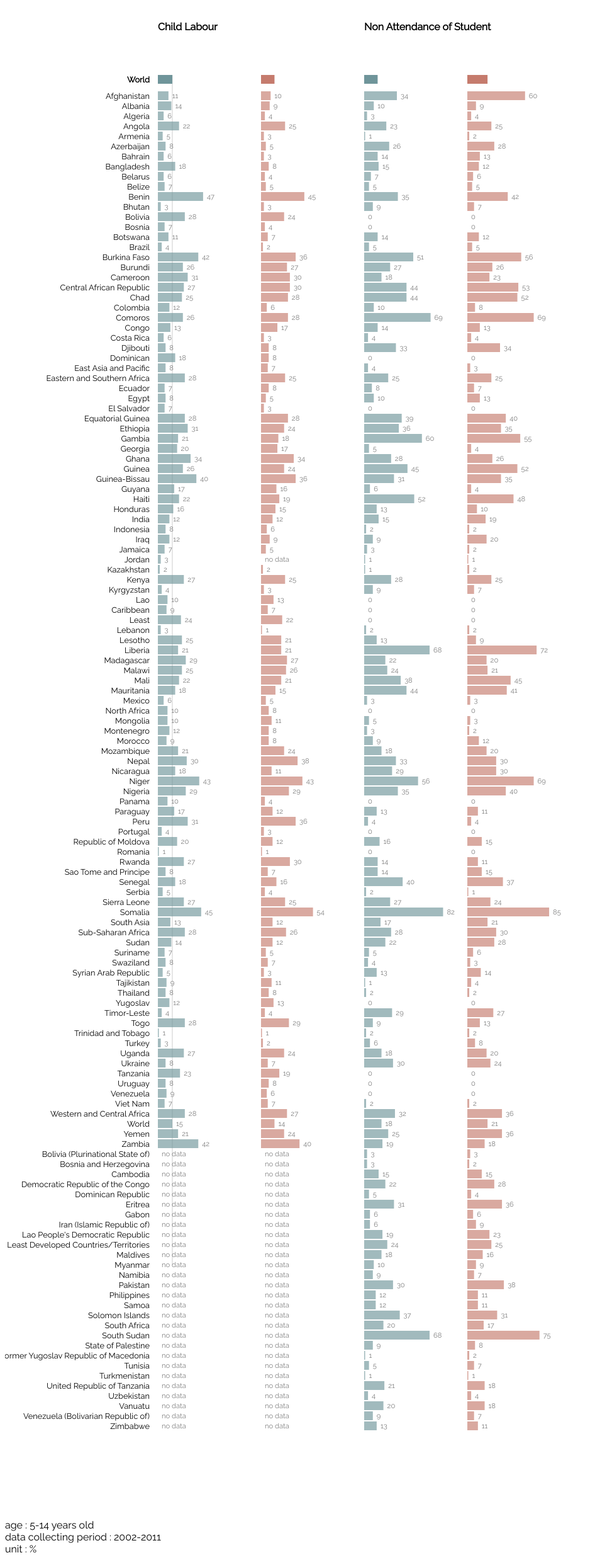
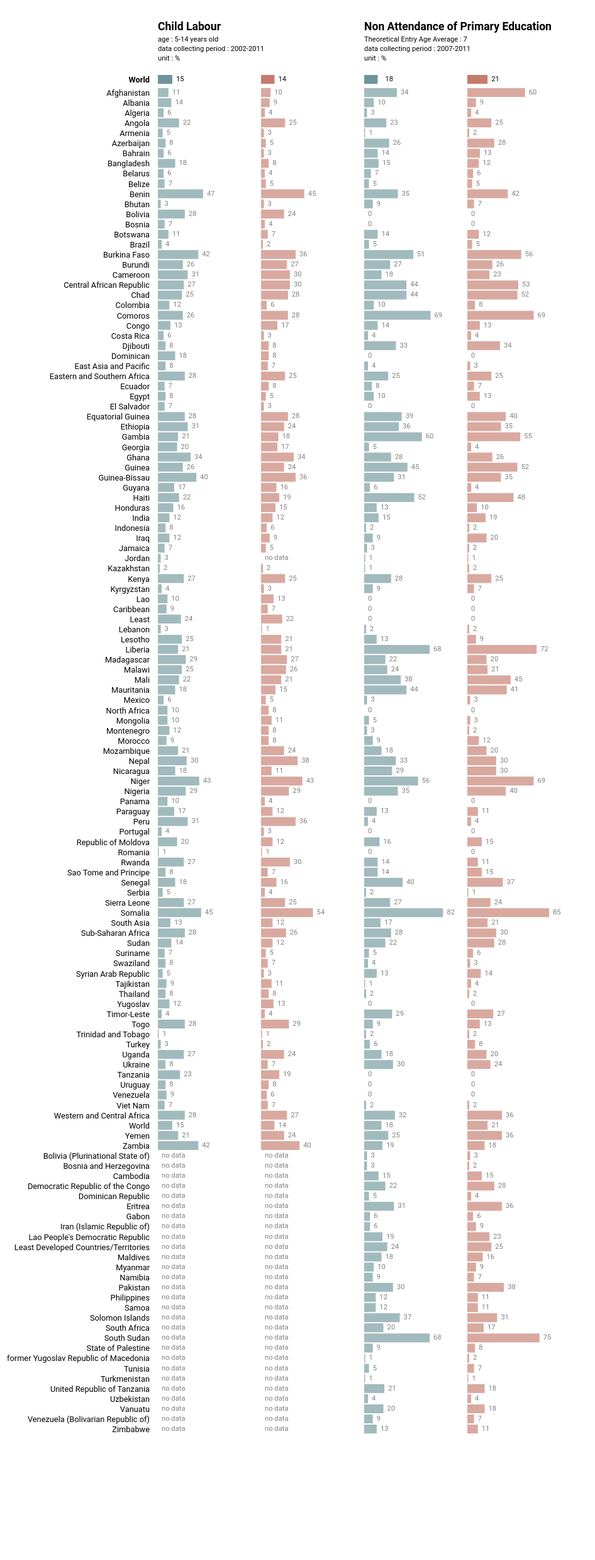
Before and after one commit to kimjihee/kimjihee.github.io, a Jekyll site: the page ChildLabour.html, which Jekyll copies as it is, in a window 1280 px wide. Shown: the whole page at 63% size, without its empty margins (0-946 px from the left). Built offline with Jekyll 4.4.1, drawn with Linux system fonts in a browser that asks for light colours; some web fonts are replaced; after the commit the page ends 2420 px from its top, so only the background shows below that.

Commit message:
modification

```diff
--- a/ChildLabour.html
+++ b/ChildLabour.html
@@ -6,23 +6,32 @@
     <title>Child labour</title>
     <style>
         @import url(http://fonts.googleapis.com/earlyaccess/nanumgothiccoding.css);
-        body{font-family: 'Raleway', sans-serif;}
+        body{font-family: 'Roboto', sans-serif;}
         #chart {
            position:
                  }
 
 
     </style>
-    <link href='https://fonts.googleapis.com/css?family=Raleway' rel='stylesheet' type='text/css'>
+    <link href='https://fonts.googleapis.com/css?family=Source+Sans+Pro' rel='stylesheet' type='text/css'>
     <script src="d3.min.js" type="text/javascript"></script>
 </head>
 
 <body>
     <svg id="chart" height="2400" width="900">
-        <line x1='265.95' y1="111" x2='265.95' y2="2000" style="stroke:black; stroke-width:0.2; z-index:200"/>
+    <text x="243" y="58" style="font-size:0.7rem;">age : 5-14 years old
+    <tspan x="243" y="73" style="font-size:0.7rem;">data collecting period : 2002-2011</tspan>
+    <tspan x="243" y="88" style="font-size:0.7rem;">unit : %</tspan>
+  </text>
+
+    <text x="571" y="58" style="font-size:0.7rem;">Theoretical Entry Age Average : 7
+    <tspan x="571" y="73" style="font-size:0.7rem;">data collecting period : 2007-2011</tspan>
+    <tspan x="571" y="88" style="font-size:0.7rem;">unit : %</tspan>
+  </text>
+
+
     </svg>
-    <div class ="h3Labour">age : 5-14 years old <br> data collecting period : 2002-2011 <br>unit : % </div>
-    <div class ="h3Edu"></div>
+
     <script>
         var dataSet = [];
         // labour data
@@ -108,8 +117,7 @@
 //                .range([0, columnBand.rangeBand()]); 이렇게 스케일도 사실은 해줘야 하는것
             var yBand = d3.scale.ordinal()
                 .domain(d3.range(dataSet.length))
-                .rangeRoundBands([0, Height - MARGIN.TOP - MARGIN.BOTTOM], 0.12, 4.2);
-
+                .rangeBands([0, Height - MARGIN.TOP - MARGIN.BOTTOM], 0.12, 8.2);
 
             var columnSel = d3.select('#chart').selectAll('g.column').data(columnBand.domain());
 
@@ -167,7 +175,7 @@
 //---------------------------------------h2------------------------------------------------
 
 
-                var themeName = ['Child Labour','','Non Attendance of Student']
+                var themeName = ['Child Labour','','Non Attendance of Primary Education']
 
 
                 var themeSel = d3.select('#chart').selectAll('text.theme').data(columnBand.domain());
@@ -181,7 +189,7 @@
                     return 'translate(' + columnBand(d) + ', '+40+' )';
                 })
                 .attr('text-anchor', 'start')
-                .attr('font-size','1rem')
+                .attr('font-size','1.1rem')
                 .attr('font-weight','bold')
                 .attr('fill', 'black')
                 .text(function(d, i) {return themeName[i];})
@@ -289,19 +297,62 @@
             .attr('fill', '#c57b6d')
             ;
 
+//-----------------------------------------averageText---------------------------------------
 
-//-----------------------------------------averageText----------------------------------------
-//
-//       d3.select('g.column.ml')
-//           .selectAll('text')
-//           .append('text')
-//           .attr('x', 240)
-//           .attr('y', 111)
-//            .attr('fill','grey')
-//            .attr('font-size','0.7rem')
-//            .text("15");
-//
-//
+        var mlWorldText = d3.select('g.column.ml').selectAll('text.world').data(average);
+        mlWorldText.enter()
+            .append('text')
+            .attr('alignment-baseline', 'text-before-edge')
+            .attr('class', 'world');
+        mlWorldText.exit()
+            .remove();
+        mlWorldText
+            .attr('x', function(d) {return (d.ml*0.01) * columnBand.rangeBand() + 6;})
+            .attr('y', 121-10)
+            .attr('font-size','0.7rem')
+            .text(function(d) {return d.ml;});
+
+
+        var flWorldText = d3.select('g.column.fl').selectAll('text.world').data(average);
+
+            flWorldText.enter()
+            .append('text')
+            .attr('class','world')
+            .attr('alignment-baseline', 'text-before-edge');
+            flWorldText.exit()
+            .remove();
+            flWorldText
+            .attr('x',function(d){return (d.fl*0.01)*columnBand.rangeBand() + 6;})
+            .attr('y',111)
+            .attr('font-size','0.7rem')
+            .text(function(d){return d.fl;});
+
+        var meWorldText = d3.select('g.column.me').selectAll('text.world').data(average);
+                meWorldText.enter()
+                .append('text')
+                .attr('class','world')
+                .attr("alignment-baseline","text-before-edge");
+                meWorldText.exit()
+                .remove();
+                meWorldText
+                .attr('x',function(d){return (d.me*0.01)*columnBand.rangeBand() + 6;})
+                .attr('y', 111)
+                .attr('font-size','0.7rem')
+                .text(function(d) {return d.me;});
+
+                var feWorldText = d3.select('g.column.fe').selectAll('text.world').data(average);
+                feWorldText.enter()
+                .append('text')
+                .attr('class','world')
+                .attr("alignment-baseline","text-before-edge");
+                feWorldText.exit()
+                .remove();
+                feWorldText
+                .attr('x',function(d){return (d.fe*0.01)*columnBand.rangeBand() + 6;})
+                .attr('y', 111)
+                .attr('font-size','0.7rem')
+                .text(function(d) {return d.fe;});
+
 
 
 //------------------------------------------Labels--------------------------------------------
```
